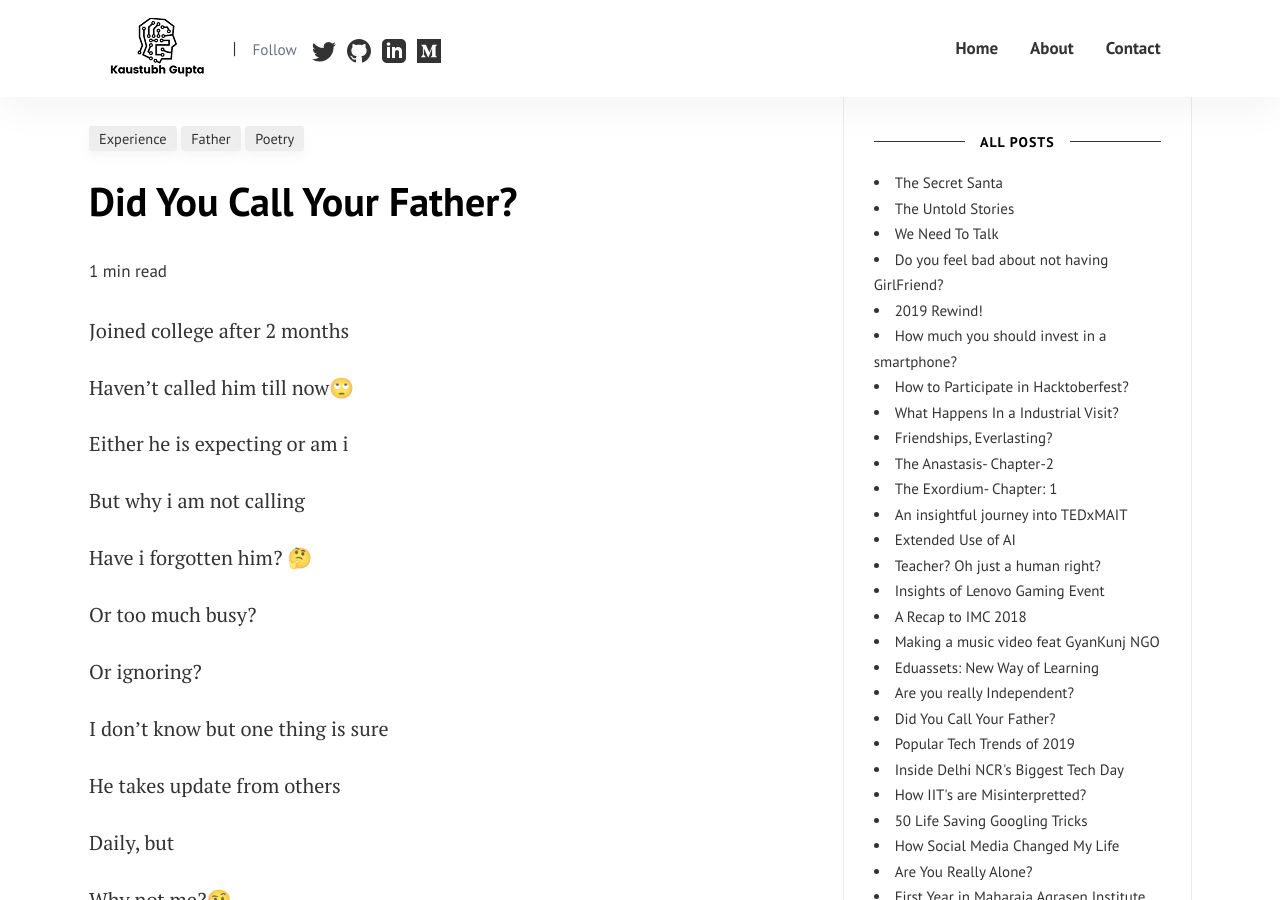
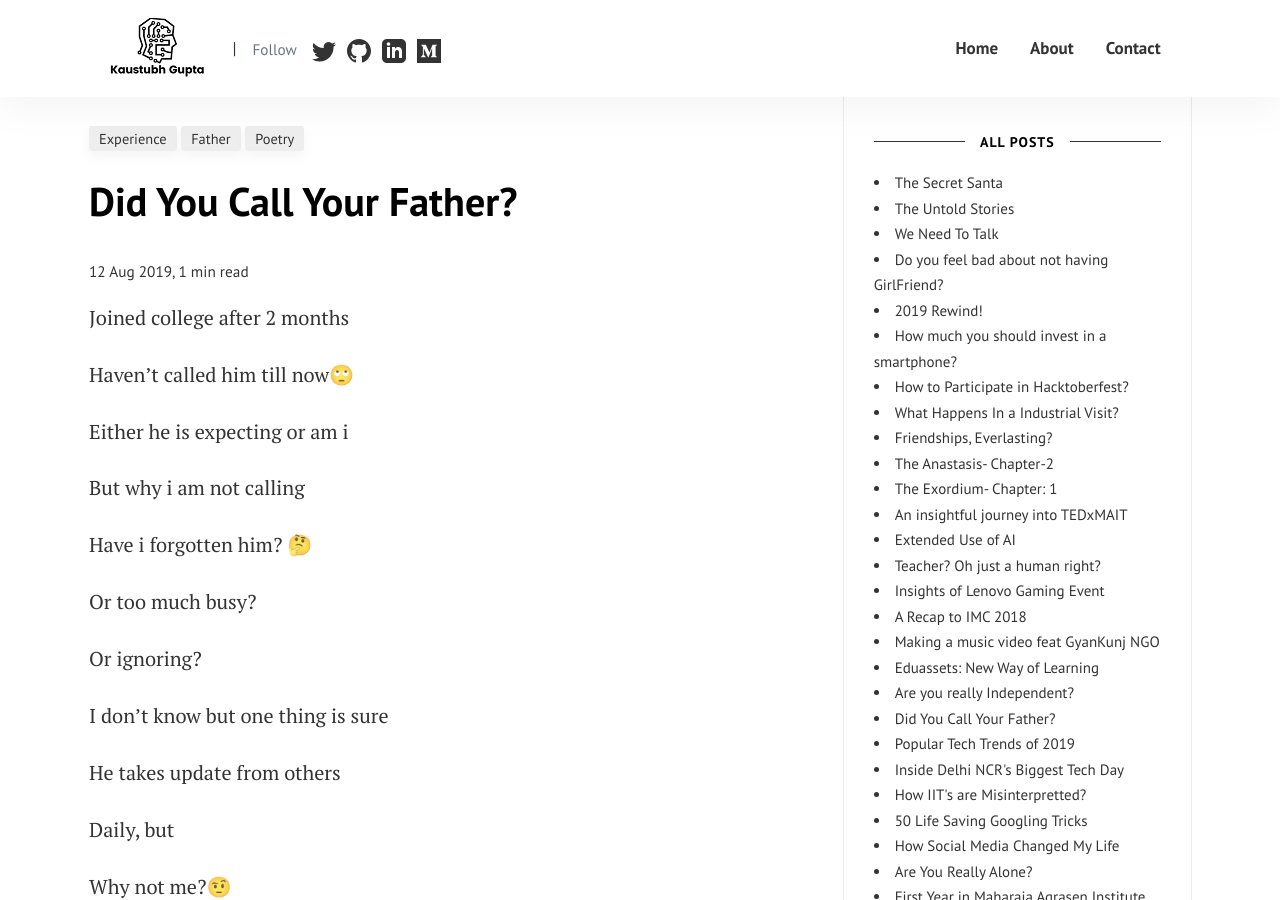
Before and after one commit to kaustubhgupta/blog, a Jekyll site: the page built from _posts/2019-08-12-did-you-call-your-father.md, in a window 1280 px wide and 900 px high, scrolled down 398 px. Built offline with Jekyll 4.4.1, drawn with Linux system fonts in a browser that asks for light colours; comment, search, counter and statistics services are not loaded.

Commit message:
(update) Layout of Post

```diff
--- a/_layouts/post.html
+++ b/_layouts/post.html
@@ -38,28 +38,24 @@ post_class: post-template
             <h1 class="posttitle">{{ page.title }}</h1>
 
         </div>
-        <div class="tags">
-            {{ reading_time }}
-        </div>
-        <br>
+
+        <!-- Post Date -->
+        <p>
+            <small>
+                <span class="post-date"><time class="post-date" datetime="{{ page.date | date:" %Y-%m-%d" }}">{{
+                        page.date | date_to_string }},  {{ reading_time }}</time></span>
+                {% if page.last_modified_at %}
+                (Updated: <time datetime="{{ page.last_modified_at | date_to_xmlschema }}" itemprop="dateModified">{{
+                    page.last_modified_at | date: "%b %-d, %Y" }},  {{ reading_time }}</time>)
+                {% endif %}
+            </small>
+        </p>
+
         <!-- Post Content -->
         <div class="article-post serif-font">
             {{content}}
             <div class="clearfix"></div>
         </div>
-
-        <!-- Post Date -->
-        <p>
-            <small>
-                <span class="post-date"><time class="post-date" datetime="{{ page.date | date:" %Y-%m-%d" }}">{{
-                        page.date | date_to_string }}</time></span>
-                {% if page.last_modified_at %}
-                (Updated: <time datetime="{{ page.last_modified_at | date_to_xmlschema }}" itemprop="dateModified">{{
-                    page.last_modified_at | date: "%b %-d, %Y" }}</time>)
-                {% endif %}
-            </small>
-        </p>
-
 
 
         <!-- Prev/Next -->
```
Also changed, not shown: assets/thumbnails/gssoc.png (added).
